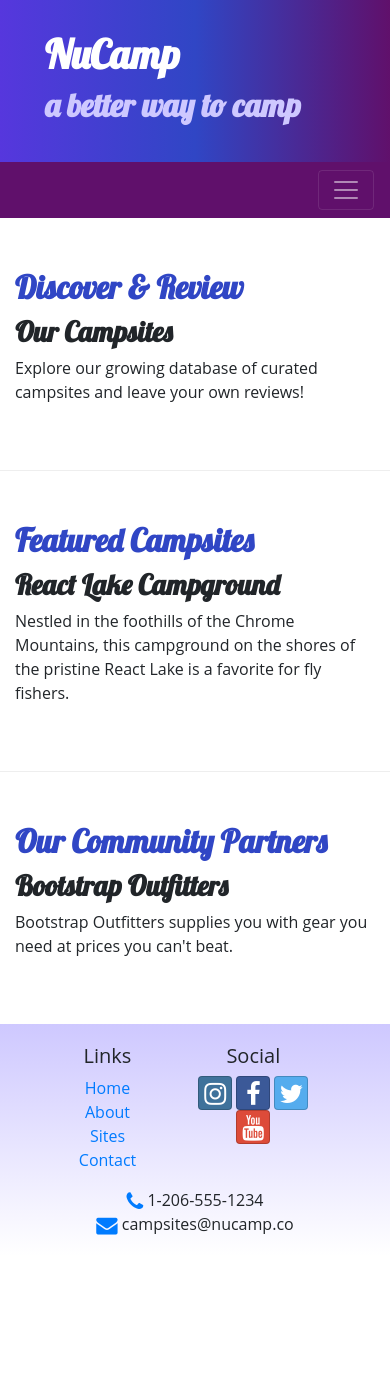
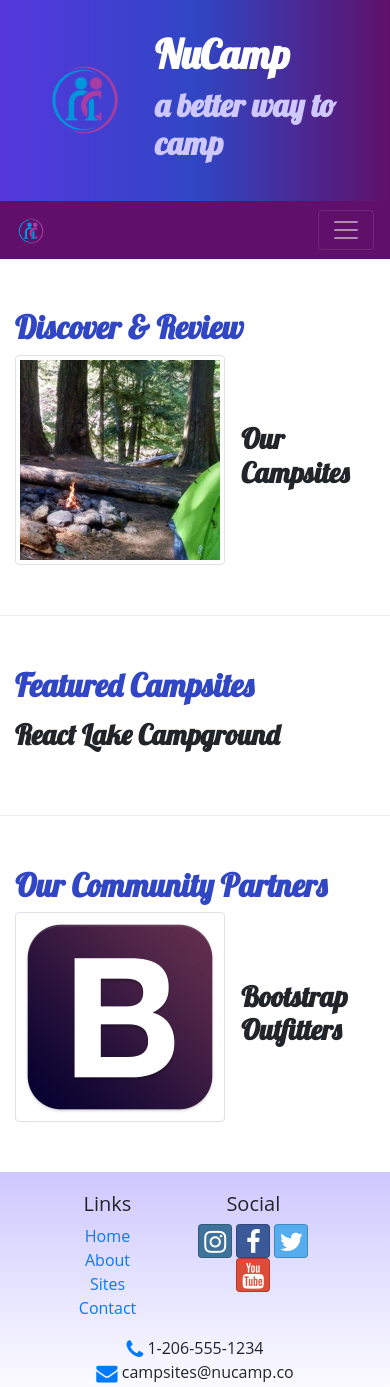
Before and after one commit to BrendanRomanDev/ConceptLandingPage, a website: page index.html in a window 390 px wide. Before the commit the page ends 1256 px from the top, so only its background shows below. Drawn offline with nearby package versions, Linux system fonts and the light colour scheme.

Commit message:
images and media

```diff
--- a/index.html
+++ b/index.html
@@ -17,6 +17,9 @@
     <header class="jumbotron jumbotron-fluid">
         <div class="container">
             <div class="row">
+                <div class="col-4 col-sm-3 col md-2 align-self-center">
+                    <a href="index.html"><img src="img/logo.png" class="img-fluid"></a>
+                </div>
                 <div class="col">
                     <h1>NuCamp</h1>
                     <h2>a better way to camp</h2>
@@ -27,14 +30,19 @@
 
     <nav class="navbar navbar-expand-sm navbar-dark sticky-top">
         <div class="container">
-            <button class="navbar-toggler ml-auto" type="button" data-toggle="collapse"
-                data-target="#nucampNavbar"><span class="navbar-toggler-icon"></span></button>
+            <a href="" class="navbar-brand" href="#"><img src="img/logo.png" height="30" width="30"></a>
+            <button class="navbar-toggler" type="button" data-toggle="collapse" data-target="#nucampNavbar"><span
+                    class="navbar-toggler-icon"></span></button>
             <div class="collapse navbar-collapse" id="nucampNavbar">
                 <ul class="navbar-nav">
-                    <li class="nav-item active"><a class="nav-link" href="index.html"><i class="fa fa-home fa-lg"></i> Home</a></li>
-                    <li class="nav-item"><a class="nav-link" href="aboutus.html"><i class="fa fa-info fa-lg"></i> About</a></li>
-                    <li class="nav-item"><a class="nav-link" href="sites.html"><i class="fa fa-list fa-lg"></i> Sites</a></li>
-                    <li class="nav-item"><a class="nav-link" href="contactus.html"><i class="fa fa-address-card fa-lg"></i> Contact</a></li>
+                    <li class="nav-item active"><a class="nav-link" href="index.html"><i class="fa fa-home fa-lg"></i>
+                            Home</a></li>
+                    <li class="nav-item"><a class="nav-link" href="aboutus.html"><i class="fa fa-info fa-lg"></i>
+                            About</a></li>
+                    <li class="nav-item"><a class="nav-link" href="sites.html"><i class="fa fa-list fa-lg"></i>
+                            Sites</a></li>
+                    <li class="nav-item"><a class="nav-link" href="contactus.html"><i
+                                class="fa fa-address-card fa-lg"></i> Contact</a></li>
                 </ul>
             </div>
         </div>
@@ -47,8 +55,15 @@
                 <h2>Discover & Review</h2>
             </div>
             <div class="col">
-                <h3>Our Campsites</h3>
-                <p>Explore our growing database of curated campsites and leave your own reviews!</p>
+                <div class="media">
+                    <img class="d-flex mr-3 img-thumbnail" src="img/breadcrumb-trail-thumb.jpg" alt="breadcrumb">
+                    <div class="media-body align-self-center">
+                        <h3>Our Campsites</h3>
+                        <p class="d-none d-sm-block">Explore our growing database of curated campsites and leave your
+                            own reviews!</p>
+                    </div>
+                </div>
+
             </div>
 
         </div>
@@ -61,7 +76,8 @@
             </div>
             <div class="col">
                 <h3>React Lake Campground</h3>
-                <p>Nestled in the foothills of the Chrome Mountains, this campground on the shores of the pristine React
+                <p class="d-none d-sm-block">Nestled in the foothills of the Chrome Mountains, this campground on the
+                    shores of the pristine React
                     Lake is
                     a favorite for fly fishers.</p>
             </div>
@@ -73,8 +89,14 @@
                 <h2 class="text-sm-right">Our Community Partners</h2>
             </div>
             <div class="col">
-                <h3>Bootstrap Outfitters</h3>
-                <p>Bootstrap Outfitters supplies you with gear you need at prices you can't beat.</p>
+                <div class="media">
+                    <img src="img/bootstrap-thumb.png" class=" d-flex  mr-3 img-thumbnail" alt="bootstrap">
+                    <div class="media-body align-self-center">
+                        <h3>Bootstrap Outfitters</h3>
+                        <p class="d-none d-sm-block">Bootstrap Outfitters supplies you with gear you need at prices you
+                            can't beat.</p>
+                    </div>
+                </div>
             </div>
         </div>
     </div>
@@ -93,10 +115,14 @@
                 </div>
                 <div class="col-6 col-sm-5 text-center">
                     <h5>Social</h5>
-                    <a class="btn btn-social-icon btn-instagram" href="http://instagram.com/"><i class="fa fa-instagram"></i></a>
-                    <a class="btn btn-social-icon btn-facebook" href="http://facebook.com/"><i class="fa fa-facebook"></i></a>
-                    <a class="btn btn-social-icon btn-twitter" href="http://twitter.com/"><i class="fa fa-twitter"></i></a>
-                    <a class="btn btn-social-icon btn-google" href="http://youtube.com/"><i class="fa fa-youtube"></i></a>
+                    <a class="btn btn-social-icon btn-instagram" href="http://instagram.com/"><i
+                            class="fa fa-instagram"></i></a>
+                    <a class="btn btn-social-icon btn-facebook" href="http://facebook.com/"><i
+                            class="fa fa-facebook"></i></a>
+                    <a class="btn btn-social-icon btn-twitter" href="http://twitter.com/"><i
+                            class="fa fa-twitter"></i></a>
+                    <a class="btn btn-social-icon btn-google" href="http://youtube.com/"><i
+                            class="fa fa-youtube"></i></a>
                 </div>
                 <div class="col-sm-4 text-center">
                     <i class="fa fa-phone fa-lg text-primary"></i> 1-206-555-1234<br />
```
Also changed, not shown: aboutus.html (+9 -12 lines), contactus.html (+5 -1 lines), img/bootstrap-thumb.png (added), img/breadcrumb-trail-thumb.jpg (added), img/breadcrumb-trail.jpg (added), img/chrome-river-thumb.jpg (added), img/chrome-river.jpg (added), img/logo.png (added), img/react-lake-thumb.jpg (added), img/react-lake.jpg (added).
